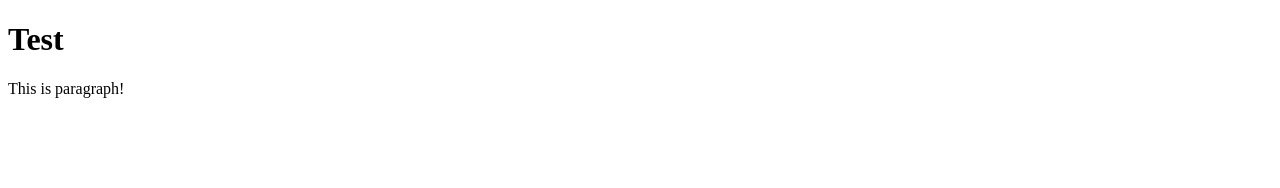
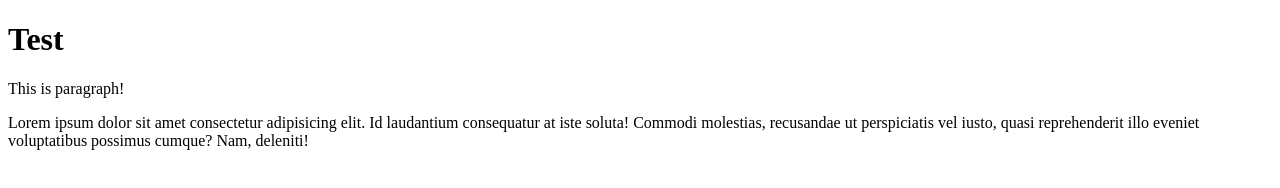
Before and after one commit to MHussainAli/testRepo, a plain HTML site: page index.html in a window 1280 px wide. Drawn offline with Linux system fonts and the light colour scheme.

Commit message:
added new para

```diff
--- a/index.html
+++ b/index.html
@@ -2,10 +2,15 @@
 <html lang="eng">
     <head>
         <title> Test</title>
+        <link rel="stylesheet" href="./styles/newstyle">
     </head>
     <body>
         <h1>Test</h1>
         <p>This is paragraph!</p>
+        <p>Lorem ipsum dolor sit amet consectetur adipisicing elit. Id laudantium consequatur at iste soluta!
+             Commodi molestias, recusandae ut perspiciatis vel iusto, quasi reprehenderit illo eveniet
+              voluptatibus possimus cumque? Nam, deleniti!</p>
+
     </body>
 
 </html>
--- a/styles/style.css
+++ b/styles/style.css
@@ -2,6 +2,6 @@ body{
     background-color: #000;
     color: #fff;
 }
-h1{
+h1,p{
     border: solid 1px #fff;
 }
```
